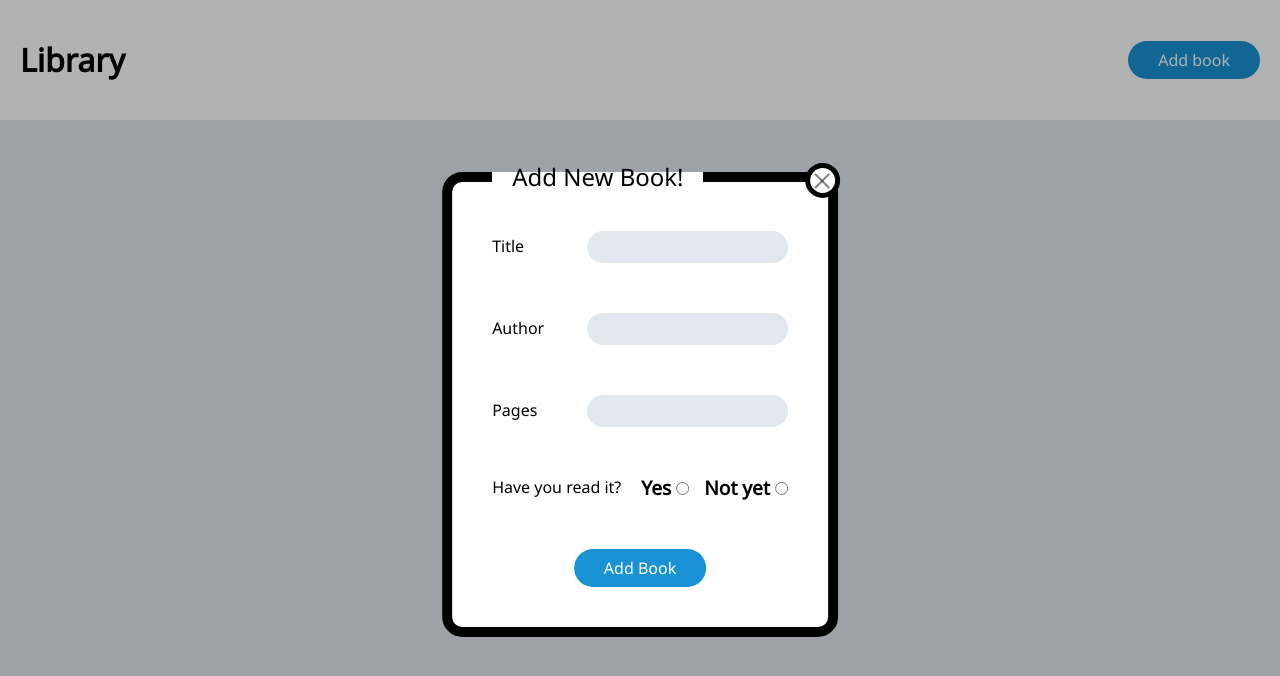
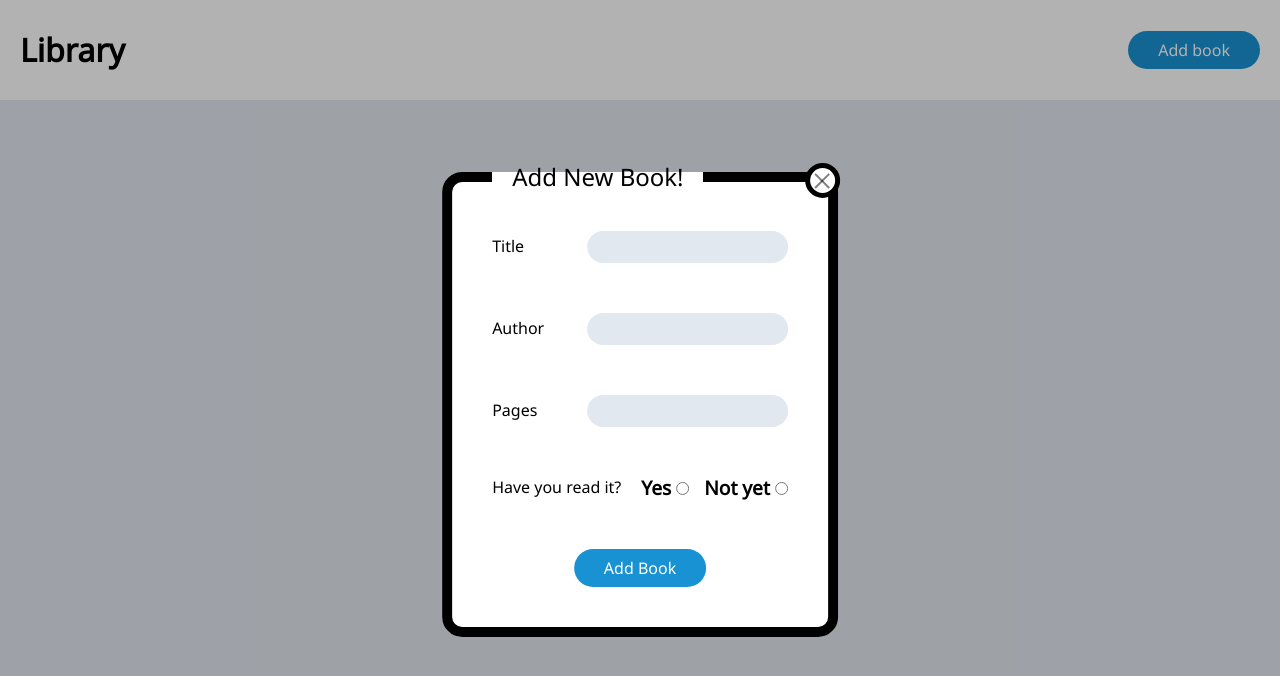
Before and after one commit to whitesgr03/My-Library, a plain HTML site: page index.html in a window 1280 px wide. Both pictures are taken after a click on the button "Add book". Drawn offline with nearby package versions, Linux system fonts and the light colour scheme.

Commit message:
Update container height and wrap position property

```diff
--- a/style.css
+++ b/style.css
@@ -34,14 +34,20 @@ button {
 }
 
 .container {
-    height: 100vh;
     display: flex;
     flex-direction: column;
+    min-height: 100vh;
+    height: auto;
 }
 
 header {
     padding: 0 20px;
-    flex: 0 0 15%;
+    flex: 0 1 auto;
+    position: sticky;
+    top: 0;
+    left: 0;
+    right: 0;
+    background-color: var(--button-text-color);
 }
 
 header nav {
@@ -65,7 +71,7 @@ main .library .book div button {
 main {
     background-color: var(--main-bgc-color);
     padding: 50px 20px;
-    flex: auto;
+    flex: 1 1 auto;
 }
 
 
@@ -111,17 +117,17 @@ main .library .book div button {
 }
 
 .wrap {
-    position: absolute;
+    visibility: hidden;
+    position: fixed;
     top: 0;
     bottom: 0;
     left: 0;
     right: 0;
-    visibility: hidden;
+    background-color: rgba(0, 0, 0, .3);
 }
 
 .wrap.active {
     visibility: visible;
-    background-color: rgba(0, 0, 0, .3);
 }
 
 form {
```
